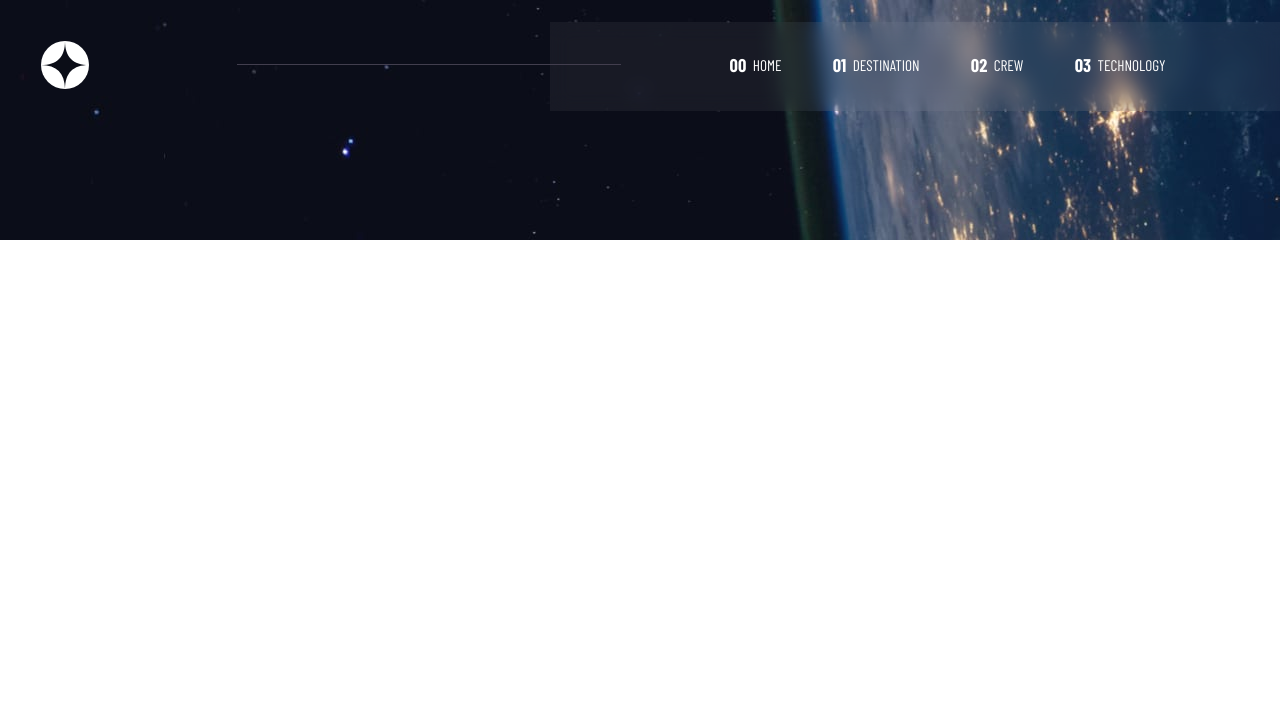
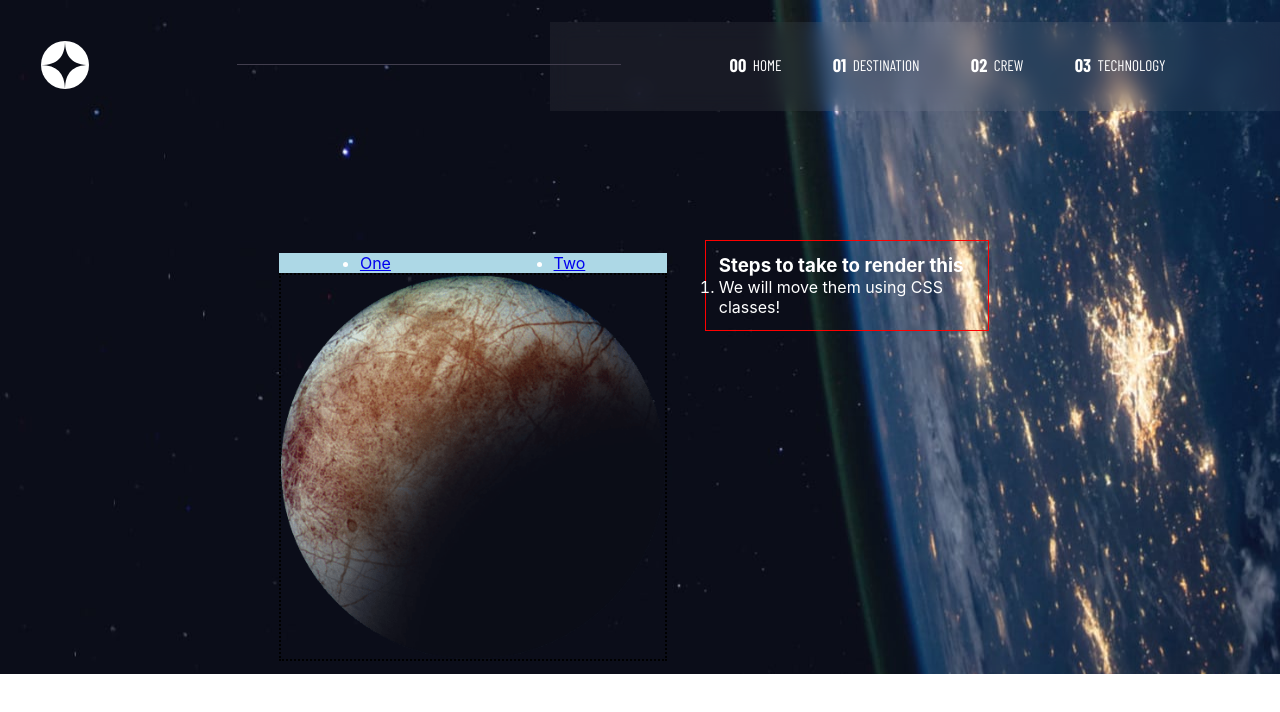
Before and after one commit to ArsalanSikander/Frontend-Mentor-Project-5, a React (Create React App) app: page /testing in a window 1280 px wide. Shown: the top 712 px of the page. Built offline with nearby package versions, Linux system fonts and the light colour scheme; a web font is replaced by a local one.

Commit message:
Final Changes

```diff
--- a/package.json
+++ b/package.json
@@ -1,5 +1,6 @@
 {
   "name": "fe-five",
+  "homepage": "./",
   "version": "0.1.0",
   "private": true,
   "dependencies": {
--- a/src/components/testing.js
+++ b/src/components/testing.js
@@ -30,7 +30,7 @@ const Testing = () => {
 
     return (
         <div id='maincont'>
-            {/* <div id="holder">
+            <div id="holder">
                 <div id="navigator">
                     <ul>
                         <li><Link to='/testing/one' onClick={moveFirst}>One</Link></li>
@@ -54,7 +54,7 @@ const Testing = () => {
                 <ol>
                     <li>We will move them using CSS classes!</li>
                 </ol>
-            </div> */}
+            </div>
             <div id="customCarousel">
                 <div id="mainTab">
                     <div id="prev">
```
Also changed, not shown: src/components/testing.css (+0 -12 lines), 2 other files (tests, documents, lock files or other folders).
